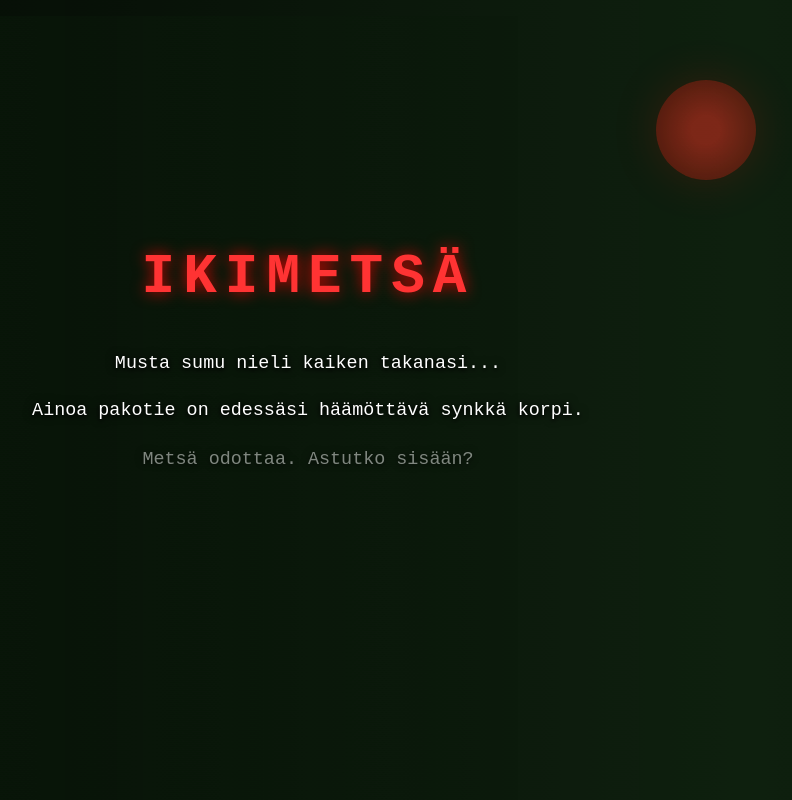
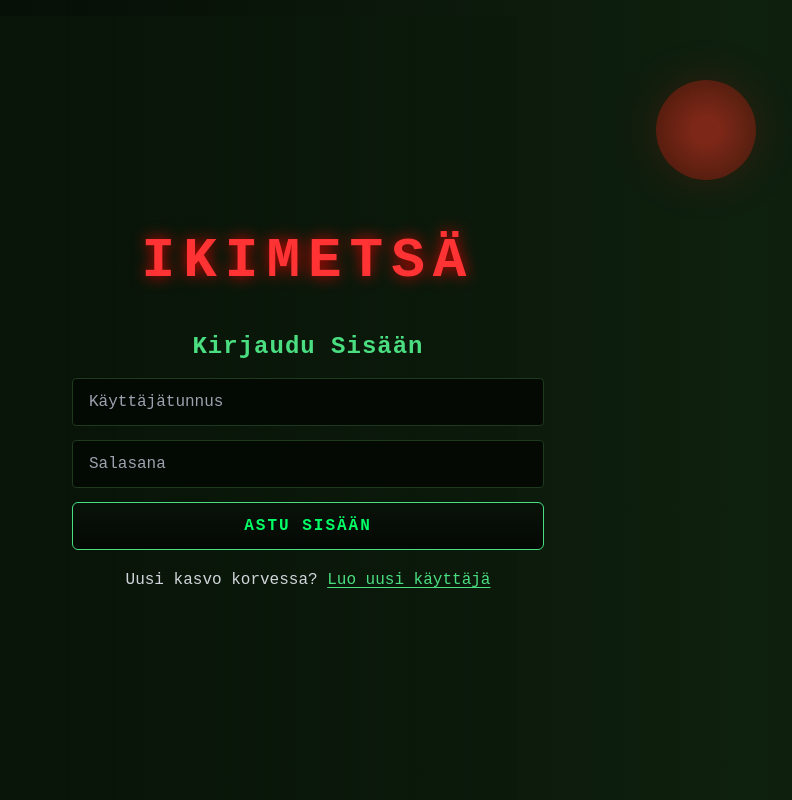
Before and after one commit to JariCode/ikimetsa-frontend, a React (Vite) app: page / in a window 1280 px wide. Shown: the whole page, without its empty margins (332-1124 px from the left). Built offline with nearby package versions, Linux system fonts and the light colour scheme.

Commit message:
Rakenne komponentti pohjaiseksi. Rekisteröinti ja kirjautuminen

```diff
--- a/src/App.css
+++ b/src/App.css
@@ -13,6 +13,7 @@ body {
   height: 100vh;
   width: 100vw;
   position: relative;
+  isolation: isolate;
 }
 
 /* 🌙 ELÄVÄ TAUSTA: Verikuu ja liikkuva vihreä usva */
@@ -20,8 +21,91 @@ body {
   position: absolute;
   top: 0; left: 0; width: 100%; height: 100%;
   background: #040704;
-  z-index: 1;
+  z-index: 0;
   overflow: hidden;
+}
+
+.auth-screen,
+.intro-screen,
+.character-selection-screen,
+.game-play-screen {
+  position: relative;
+  z-index: 10;
+}
+
+.auth-screen {
+  text-align: center;
+  max-width: 520px;
+  width: 100%;
+  padding: 24px;
+  box-sizing: border-box;
+}
+
+.auth-form {
+  display: flex;
+  flex-direction: column;
+  gap: 14px;
+  margin-top: 24px;
+}
+
+.auth-form h2 {
+  margin: 0 0 4px;
+  color: #4ade80;
+  letter-spacing: 1px;
+}
+
+.auth-form input {
+  background: rgba(4, 8, 4, 0.9);
+  border: 1px solid #1e3a1e;
+  color: #f3f4f6;
+  padding: 14px 16px;
+  border-radius: 4px;
+  font-family: inherit;
+  font-size: 1rem;
+  outline: none;
+}
+
+.auth-form input::placeholder {
+  color: #9ca3af;
+}
+
+.auth-form input:focus {
+  border-color: #4ade80;
+  box-shadow: 0 0 0 2px rgba(74, 222, 128, 0.18);
+}
+
+.auth-submit-btn {
+  background: linear-gradient(180deg, #091209 0%, #040804 100%);
+  border: 1px solid #4ade80;
+  color: #00ff66;
+  padding: 14px 22px;
+  font-size: 1rem;
+  font-family: inherit;
+  font-weight: bold;
+  letter-spacing: 2px;
+  text-transform: uppercase;
+  cursor: pointer;
+  border-radius: 6px;
+  transition: all 0.2s ease-in-out;
+}
+
+.auth-submit-btn:hover {
+  border-color: #00ff66;
+  color: #ffffff;
+  transform: translateY(-2px);
+}
+
+.auth-toggle-text {
+  margin-top: 18px;
+  color: #d1d5db;
+  line-height: 1.5;
+}
+
+.auth-toggle-text span {
+  color: #4ade80;
+  cursor: pointer;
+  text-decoration: underline;
+  text-underline-offset: 3px;
 }
 
 .blood-moon {
--- a/src/App.jsx
+++ b/src/App.jsx
@@ -1,135 +1,209 @@
 import React, { useState, useEffect } from 'react';
 import './App.css';
 
+// Poistettu .jsx päätteet jotta kääntäjä ei kaadu tiedostojen etsintään
+import AuthScreen from './components/AuthScreen';
+import IntroScreen from './components/IntroScreen';
+import CharacterSelection from './components/CharacterSelection';
+import GamePlay from './components/GamePlay';
+
 export default function App() {
+  const [sessionId, setSessionId] = useState(sessionStorage.getItem('ikimetsa_session_id') || null);
+  const [shouldRestoreSession, setShouldRestoreSession] = useState(
+    Boolean(sessionStorage.getItem('ikimetsa_session_id') && sessionStorage.getItem('ikimetsa_session_id') !== 'logged_in')
+  );
+  const [authMode, setAuthMode] = useState('login');
+  const [usernameInput, setUsernameInput] = useState('');
+  const [passwordInput, setPasswordInput] = useState('');
+  const [loggedInUser, setLoggedInUser] = useState(null);
+
   const [gameStarted, setGameStarted] = useState(false);
   const [characterClasses, setCharacterClasses] = useState([]);
   const [activeSession, setActiveSession] = useState(null);
   const [error, setError] = useState('');
+  const [successMessage, setSuccessMessage] = useState('');
 
-  // Taistelun ja noppien tilat
   const [combatLogs, setCombatLogs] = useState([]);
   const [monsterHp, setMonsterHp] = useState(25);
   const [isShaking, setIsShaking] = useState(false);
   const [isRolling, setIsRolling] = useState(false);
   const [diceResult, setDiceResult] = useState(null);
 
-  // 🎲 Aloitteen ja aidon vuoroperäisyyden tilat
   const [combatInitiative, setCombatInitiative] = useState(null);
   const [currentTurn, setCurrentTurn] = useState(null);
 
-  const testUserId = "660d1a2b3c487e687a9b8c0d";
+  const handleLogout = async () => {
+    try {
+      await fetch(`${import.meta.env.VITE_API_URL}/api/auth/logout`, {
+        method: 'POST',
+        credentials: 'include'
+      });
+    } catch (e) {
+      console.error("Uloskirjautumisvirhe:", e);
+    }
 
-  // Haetaan hahmoluokat aidosti backendistä
+    sessionStorage.removeItem('ikimetsa_session_id');
+    setSessionId(null);
+    setShouldRestoreSession(false);
+    setLoggedInUser(null);
+    setActiveSession(null);
+    setGameStarted(false);
+    setCharacterClasses([]);
+    setCombatLogs([]);
+    setCombatInitiative(null);
+    setCurrentTurn(null);
+    setMonsterHp(25);
+    setUsernameInput('');
+    setPasswordInput('');
+  };
+
   useEffect(() => {
-    if (gameStarted && characterClasses.length === 0) {
-      fetch(`${import.meta.env.VITE_API_URL}/api/game/classes`)
+    if (shouldRestoreSession && sessionId && sessionId !== 'logged_in') {
+      fetch(`${import.meta.env.VITE_API_URL}/api/auth/me`, {
+        credentials: 'include'
+      })
         .then(res => {
-          if (!res.ok) throw new Error('Hahmoluokkien haku epäonnistui palvelimelta.');
+          if (!res.ok) throw new Error('Istunto vanhentunut');
+          return res.json();
+        })
+        .then(data => {
+          if (data.session) {
+            setActiveSession(data.session);
+            setGameStarted(true);
+            setMonsterHp(data.session.monsterHp || 25);
+          }
+          setShouldRestoreSession(false);
+        })
+        .catch(() => handleLogout());
+    }
+  }, [sessionId, shouldRestoreSession]);
+
+  useEffect(() => {
+    if (gameStarted && characterClasses.length === 0 && sessionId) {
+      fetch(`${import.meta.env.VITE_API_URL}/api/game/classes`, {
+        credentials: 'include'
+      })
+        .then(res => {
+          if (!res.ok) throw new Error('Hahmoluokkien haku epäonnistui.');
           return res.json();
         })
         .then(data => setCharacterClasses(data))
         .catch(err => setError(err.message));
     }
-  }, [gameStarted]);
+  }, [gameStarted, sessionId]);
 
-  // Hahmon valinta aidolla backend-kutsulla
+  const handleAuthSubmit = async (e) => {
+    e.preventDefault();
+    setError('');
+    setSuccessMessage('');
+    const endpoint = authMode === 'login' ? 'login' : 'register';
+    try {
+      const response = await fetch(`${import.meta.env.VITE_API_URL}/api/auth/${endpoint}`, {
+        method: 'POST',
+        headers: { 'Content-Type': 'application/json' },
+        body: JSON.stringify({ username: usernameInput, password: passwordInput }),
+        credentials: 'include'
+      });
+      const data = await response.json();
+      if (!response.ok) throw new Error(data.message || 'Kirjautumisvirhe.');
+
+      if (authMode === 'register') {
+        sessionStorage.setItem('ikimetsa_session_id', data.gameSessionId || 'logged_in');
+        setSessionId(data.gameSessionId || 'logged_in');
+        setShouldRestoreSession(false);
+        setLoggedInUser(data.username);
+        setActiveSession(null);
+        setGameStarted(false);
+        setCharacterClasses([]);
+        setCombatLogs([]);
+        setCombatInitiative(null);
+        setCurrentTurn(null);
+        setMonsterHp(25);
+        setSuccessMessage('Tunnus luotu! Siirryt alkuintrohon.');
+        setPasswordInput('');
+      } else {
+        sessionStorage.setItem('ikimetsa_session_id', data.gameSessionId || 'logged_in');
+        setSessionId(data.gameSessionId || 'logged_in');
+        setShouldRestoreSession(false);
+        setLoggedInUser(data.username);
+        setActiveSession(null);
+        setGameStarted(false);
+        setCharacterClasses([]);
+        setCombatLogs([]);
+        setCombatInitiative(null);
+        setCurrentTurn(null);
+        setMonsterHp(25);
+      }
+    } catch (err) { setError(err.message); }
+  };
+
   const selectCharacter = async (className) => {
     setError('');
     try {
       const response = await fetch(`${import.meta.env.VITE_API_URL}/api/game/start-game`, {
         method: 'POST',
         headers: { 'Content-Type': 'application/json' },
-        body: JSON.stringify({ userId: testUserId, characterClassName: className })
+        body: JSON.stringify({ characterClassName: className }),
+        credentials: 'include'
       });
+      const data = await response.json();
+      if (!response.ok) throw new Error(data.message || 'Hahmon valinta epäonnistui.');
 
-      const data = await response.json();
-      if (!response.ok) throw new Error(data.message || 'Hahmon valinta epäonnistui palvelimella.');
+      sessionStorage.setItem('ikimetsa_session_id', data._id);
+      setSessionId(data._id);
       setActiveSession(data);
       setCombatInitiative(null);
       setCurrentTurn(null);
       setMonsterHp(25);
       setCombatLogs([]);
-    } catch (err) {
-      setError(err.message);
-    }
+    } catch (err) { setError(err.message); }
   };
 
-  // 🔧 Aseen korjausfunktio backend-yhteydellä
   const handleRepairWeapon = async () => {
     setError('');
     try {
       const response = await fetch(`${import.meta.env.VITE_API_URL}/api/combat/repair-weapon`, {
         method: 'POST',
         headers: { 'Content-Type': 'application/json' },
-        body: JSON.stringify({ userId: testUserId })
+        credentials: 'include'
       });
-
       const data = await response.json();
       if (!response.ok) throw new Error(data.message || 'Korjaus epäonnistui.');
-
       setActiveSession(data.session);
-
       setCombatLogs(prev => [...prev, `🔧 Kipunoita ja kolketta! Korjasit aseesi takaisin huippukuntoon.`]);
-
-    } catch (err) {
-      setError(err.message);
-    }
+    } catch (err) { setError(err.message); }
   };
 
-  // Taisteluvuoro aidolla backend-kutsulla ja aidolla vuoroperäisellä draamalla
   const handleCombatTurn = async () => {
     if (isRolling || monsterHp <= 0) return;
-
     setIsRolling(true);
     setDiceResult(null);
-
-    // 🎲 Noppa pyörii visuaalisesti frontissa odottaessaan backendin vastausta
-    const interval = setInterval(() => {
-      setDiceResult(Math.floor(Math.random() * 20) + 1);
-    }, 60);
+    const interval = setInterval(() => { setDiceResult(Math.floor(Math.random() * 20) + 1); }, 60);
 
     try {
       const response = await fetch(`${import.meta.env.VITE_API_URL}/api/combat/turn`, {
         method: 'POST',
         headers: { 'Content-Type': 'application/json' },
-        body: JSON.stringify({
-          userId: testUserId,
-          action: 'hyokkaa',
-          currentMonsterHp: monsterHp,
-          hasInitiative: combatInitiative,
-          currentTurn: currentTurn
-        })
+        body: JSON.stringify({ action: 'hyokkaa', currentMonsterHp: monsterHp, hasInitiative: combatInitiative, currentTurn: currentTurn }),
+        credentials: 'include'
       });
-
       const data = await response.json();
       if (!response.ok) throw new Error(data.message || 'Taisteluvuoro epäonnistui.');
 
-      // Lukitaan uudet vuorotiedot taustalle talteen välittömästi ennen animaatiota
       setCombatInitiative(data.initiativeWinner);
       setCurrentTurn(data.nextTurn);
       const nextMonsterHp = data.monsterHp;
 
-      // Odotetaan 1 sekunti jotta pyörintä tuntuu hyvältä
       setTimeout(() => {
         clearInterval(interval);
         setIsRolling(false);
-
-        // Lukitaan nopanheiton aito tulos (jos oli jokin noppaheitto lokissa)
         const foundRoll = data.combatLog.find(l => l.includes('Heitit') || l.includes('heittää'))?.match(/\d+/)?.[0];
         setDiceResult(foundRoll ? parseInt(foundRoll) : 12);
-
-        // Päivitetään lokilaatikkoon tasan tämän vuoron tapahtumat
         setCombatLogs(data.combatLog);
-
-        // Päivitetään elämäpisteet
         setMonsterHp(nextMonsterHp);
-
-        // Ruudun tärähdys osumista
         setIsShaking(true);
         setTimeout(() => setIsShaking(false), 300);
 
-        // Päivitetään pelaajan HP, aseen kunto sekä kertyneet pisteet
         setActiveSession(prev => ({
           ...prev,
           repairPoints: data.repairPoints !== undefined ? data.repairPoints : prev.repairPoints,
@@ -137,130 +211,50 @@ export default function App() {
           inventory: [{ ...prev.inventory[0], durability: data.weaponDurability }]
         }));
 
-        // Jos hirviö kuoli, nollataan vuorot seuraavaa matsia varten
         if (nextMonsterHp <= 0) {
           setCombatInitiative(null);
           setCurrentTurn(null);
         }
-
       }, 1000);
-
     } catch (err) {
       clearInterval(interval);
       setIsRolling(false);
-      setError('Yhteys palvelimeen katkesi kesken taistelun.');
-      console.error(err);
+      setError('Yhteys palvelimeen katkesi.');
     }
   };
 
   return (
     <div className={`game-container ${isShaking ? 'screen-hit-shake' : ''}`}>
-
-      {/* 🌙 PUHDAS TAUSTA */}
       <div className="dark-forest-bg">
         <div className="blood-moon"></div>
         <div className="fog-layer layer-1"></div>
         <div className="fog-layer layer-2"></div>
       </div>
 
-      {/* YLEINEN VIRHETEKSTI */}
       {error && <div className="global-error-popup">⚠️ {error}</div>}
+      {successMessage && <div className="global-success-popup">✅ {successMessage}</div>}
 
-      {/* VAIHE 1: ALKURUUTU */}
-      {!gameStarted && !activeSession && (
-        <div className="intro-screen">
-          <h1 className="game-title">IKIMETSÄ</h1>
-          <p className="intro-text animate-text-1">Musta sumu nieli kaiken takanasi...</p>
-          <p className="intro-text animate-text-2">Ainoa pakotie on edessäsi häämöttävä synkkä korpi.</p>
-          <p className="intro-text animate-text-3">Metsä odottaa. Astutko sisään?</p>
-
-          <button className="start-btn" onClick={() => setGameStarted(true)}>
-            Astu Ikimetsään
-          </button>
-        </div>
+      {sessionId && (
+        <button className="logout-top-btn" onClick={handleLogout}>Kirjaudu ulos</button>
       )}
 
-      {/* VAIHE 2: HAHMON VALINTA */}
-      {gameStarted && !activeSession && (
-        <div className="character-selection-screen">
-          <h2 className="section-title">Valitse Selviytyjä</h2>
-
-          <div className="character-cards">
-            {characterClasses.map((char) => (
-              <div key={char._id} className="char-card" onClick={() => selectCharacter(char.name)}>
-                <div className="char-portrait-placeholder">
-                  {char.name === 'Metsästäjä' ? '🏹' : '🔧'}
-                </div>
-                <h3>{char.name}</h3>
-                <p className="char-desc">{char.description}</p>
-                <ul className="char-stats">
-                  <li><strong>Elämä:</strong> {char.baseHp} HP</li>
-                  <li><strong>Aloitusase:</strong> {char.startingWeapon?.name}</li>
-                  <li><strong>Aloitebonus:</strong> +{char.initiativeBonus}</li>
-                </ul>
-              </div>
-            ))}
-          </div>
-        </div>
-      )}
-
-      {/* VAIHE 3: PELIRUUTU */}
-      {activeSession && (
-        <div className="game-play-screen">
-          <div className="player-status-bar">
-            <div className="status-item"><span>Hahmo:</span> <strong>{activeSession.characterType}</strong></div>
-            <div className="status-item"><span>Kunto:</span> <strong className={activeSession.stats.hp < 15 ? 'low-hp' : ''}>{activeSession.stats.hp} / {activeSession.stats.maxHp} HP</strong></div>
-            <div className="status-item">
-              <span>Ase:</span> <strong>{activeSession.inventory[0]?.name} ({activeSession.inventory[0]?.durability}/{activeSession.inventory[0]?.maxDurability})</strong>
-              {activeSession.inventory[0]?.durability < activeSession.inventory[0]?.maxDurability && (activeSession.repairPoints >= 2) && (
-                <button className="repair-mini-btn" onClick={handleRepairWeapon}>
-                  🔧 Korjaa (2pts)
-                </button>
-              )}
-            </div>
-            <div className="status-item"><span>Pisteet:</span> <strong>{activeSession.repairPoints || 0} Pts</strong></div>
-          </div>
-
-          <div className="combat-arena">
-            {monsterHp > 0 ? (
-              <div className="monster-box">
-                <h3 className="monster-title">Vastustaja: Varjohahmo</h3>
-                <p>Hirviön kunto: <strong>{monsterHp} HP</strong></p>
-              </div>
-            ) : (
-              <div className="monster-box dead">
-                <h3>Varjohahmo on voitettu!</h3>
-              </div>
-            )}
-
-            {/* 🎲 VISUAALINEN NOPPA */}
-            {diceResult !== null && (
-              <div className="dice-row">
-                <div className={`d20-visual-dice ${isRolling ? 'spinning' : 'stopped'}`}>
-                  <span>{diceResult}</span>
-                </div>
-              </div>
-            )}
-
-            <div className="log-box">
-              {combatLogs.length === 0 ? (
-                <p className="story-text-small">Polku katkeaa edessäsi risteyskohtaan. Puista kuuluu outoa korahtelua...</p>
-              ) : (
-                combatLogs.map((log, index) => <p key={index} className="log-line">{log}</p>)
-              )}
-            </div>
-
-            {monsterHp > 0 && activeSession.stats.hp > 0 && (
-              <div className="action-buttons">
-                <button className="attack-btn" onClick={handleCombatTurn} disabled={isRolling}>
-                  {isRolling ? 'Heitetään...' :
-                   !combatInitiative ? 'Määritä aloite ja aloita taistelu' :
-                   currentTurn === 'pelaaja' ? 'Sinun vuorosi: Hyökkää!' : 'Hirviön vuoro: Odota iskua...'}
-                </button>
-              </div>
-            )}
-          </div>
-        </div>
+      {!sessionId ? (
+        <AuthScreen
+          authMode={authMode} setAuthMode={setAuthMode}
+          usernameInput={usernameInput} setUsernameInput={setUsernameInput}
+          passwordInput={passwordInput} setPasswordInput={setPasswordInput}
+          handleAuthSubmit={handleAuthSubmit}
+        />
+      ) : !gameStarted && !activeSession ? (
+        <IntroScreen setGameStarted={setGameStarted} />
+      ) : gameStarted && !activeSession ? (
+        <CharacterSelection characterClasses={characterClasses} selectCharacter={selectCharacter} />
+      ) : (
+        <GamePlay
+          activeSession={activeSession} monsterHp={monsterHp} diceResult={diceResult}
+          isRolling={isRolling} combatLogs={combatLogs} combatInitiative={combatInitiative}
+          currentTurn={currentTurn} handleRepairWeapon={handleRepairWeapon} handleCombatTurn={handleCombatTurn}
+        />
       )}
     </div>
   );
--- /dev/null
+++ b/src/components/AuthScreen.jsx
@@ -0,0 +1,44 @@
+import React from 'react';
+
+export default function AuthScreen({
+  authMode,
+  setAuthMode,
+  usernameInput,
+  setUsernameInput,
+  passwordInput,
+  setPasswordInput,
+  handleAuthSubmit
+}) {
+  return (
+    <div className="auth-screen">
+      <h1 className="game-title">IKIMETSÄ</h1>
+      <form className="auth-form" onSubmit={handleAuthSubmit}>
+        <h2>{authMode === 'login' ? 'Kirjaudu Sisään' : 'Luo Selviytyjä'}</h2>
+        <input
+          type="text"
+          placeholder="Käyttäjätunnus"
+          value={usernameInput}
+          onChange={e => setUsernameInput(e.target.value)}
+          required
+        />
+        <input
+          type="password"
+          placeholder="Salasana"
+          value={passwordInput}
+          onChange={e => setPasswordInput(e.target.value)}
+          required
+        />
+        <button type="submit" className="auth-submit-btn">
+          {authMode === 'login' ? 'Astu sisään' : 'Luo tunnus'}
+        </button>
+      </form>
+
+      <p className="auth-toggle-text">
+        {authMode === 'login' ? 'Uusi kasvo korvessa? ' : 'Onko sinulla jo tunnus? '}
+        <span onClick={() => setAuthMode(authMode === 'login' ? 'register' : 'login')}>
+          {authMode === 'login' ? 'Luo uusi käyttäjä' : 'Kirjaudu tästä'}
+        </span>
+      </p>
+    </div>
+  );
+}
--- /dev/null
+++ b/src/components/CharacterSelection.jsx
@@ -0,0 +1,24 @@
+import React from 'react';
+
+export default function CharacterSelection({ characterClasses, selectCharacter }) {
+  return (
+    <div className="character-selection-screen">
+      <h2 className="section-title">Valitse Selviytyjä</h2>
+      <div className="character-cards">
+        {characterClasses.map((char) => (
+          <div key={char._id} className="char-card" onClick={() => selectCharacter(char.name)}>
+            <div className="char-portrait-placeholder">
+              {char.name === 'Metsästäjä' ? '🏹' : '🔧'}
+            </div>
+            <h3>{char.name}</h3>
+            <p className="char-desc">{char.description}</p>
+            <ul className="char-stats">
+              <li><strong>Elämä:</strong> {char.baseHp} HP</li>
+              <li><strong>Aloitusase:</strong> {char.startingWeapon?.name}</li>
+            </ul>
+          </div>
+        ))}
+      </div>
+    </div>
+  );
+}
--- /dev/null
+++ b/src/components/GamePlay.jsx
@@ -0,0 +1,70 @@
+import React from 'react';
+
+export default function GamePlay({
+  activeSession,
+  monsterHp,
+  diceResult,
+  isRolling,
+  combatLogs,
+  combatInitiative,
+  currentTurn,
+  handleRepairWeapon,
+  handleCombatTurn
+}) {
+  return (
+    <div className="game-play-screen">
+      <div className="player-status-bar">
+        <div className="status-item"><span>Hahmo:</span> <strong>{activeSession.characterType}</strong></div>
+        <div className="status-item"><span>Kunto:</span> <strong className={activeSession.stats.hp < 15 ? 'low-hp' : ''}>{activeSession.stats.hp} / {activeSession.stats.maxHp} HP</strong></div>
+        <div className="status-item">
+          <span>Ase:</span> <strong>{activeSession.inventory[0]?.name} ({activeSession.inventory[0]?.durability}/{activeSession.inventory[0]?.maxDurability})</strong>
+          {activeSession.inventory[0]?.durability < activeSession.inventory[0]?.maxDurability && (activeSession.repairPoints >= 2) && (
+            <button className="repair-mini-btn" onClick={handleRepairWeapon}>
+              🔧 Korjaa (2pts)
+            </button>
+          )}
+        </div>
+        <div className="status-item"><span>Pisteet:</span> <strong>{activeSession.repairPoints || 0} Pts</strong></div>
+      </div>
+
+      <div className="combat-arena">
+        {monsterHp > 0 ? (
+          <div className="monster-box">
+            <h3 className="monster-title">Vastustaja: Varjohahmo</h3>
+            <p>Hirviön kunto: <strong>{monsterHp} HP</strong></p>
+          </div>
+        ) : (
+          <div className="monster-box dead">
+            <h3>Varjohahmo on voitettu!</h3>
+          </div>
+        )}
+
+        {diceResult !== null && (
+          <div className="dice-row">
+            <div className={`d20-visual-dice ${isRolling ? 'spinning' : 'stopped'}`}>
+              <span>{diceResult}</span>
+            </div>
+          </div>
+        )}
+
+        <div className="log-box">
+          {combatLogs.length === 0 && !isRolling ? (
+            <p className="story-text-small">Polku katkeaa edessäsi risteyskohtaan. Puista kuuluu outoa korahtelua...</p>
+          ) : (
+            combatLogs.map((log, index) => <p key={index} className="log-line">{log}</p>)
+          )}
+        </div>
+
+        {monsterHp > 0 && activeSession.stats.hp > 0 && (
+          <div className="action-buttons">
+            <button className="attack-btn" onClick={handleCombatTurn} disabled={isRolling}>
+              {isRolling ? 'Heitetään...' :
+               !combatInitiative ? 'Määritä aloite ja aloita taistelu' :
+               currentTurn === 'pelaaja' ? 'Sinun vuorosi: Hyökkää!' : 'Hirviön vuoro: Odota iskua...'}
+            </button>
+          </div>
+        )}
+      </div>
+    </div>
+  );
+}
--- /dev/null
+++ b/src/components/IntroScreen.jsx
@@ -0,0 +1,15 @@
+import React from 'react';
+
+export default function IntroScreen({ setGameStarted }) {
+  return (
+    <div className="intro-screen">
+      <h1 className="game-title">IKIMETSÄ</h1>
+      <p className="intro-text animate-text-1">Musta sumu nieli kaiken takanasi...</p>
+      <p className="intro-text animate-text-2">Metsän rajalla jokainen askel voi olla viimeinen.</p>
+      <p className="intro-text animate-text-3">Vedä henkeä, kuuntele ja paina aloittaaksesi taival.</p>
+      <button className="start-btn" onClick={() => setGameStarted(true)}>
+        Aloita Taival
+      </button>
+    </div>
+  );
+}
```
